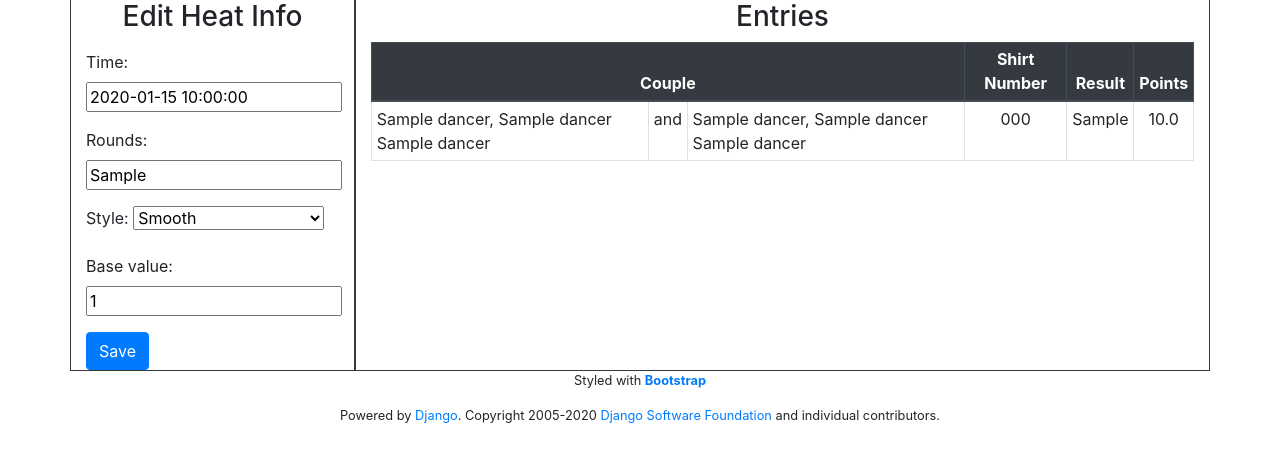
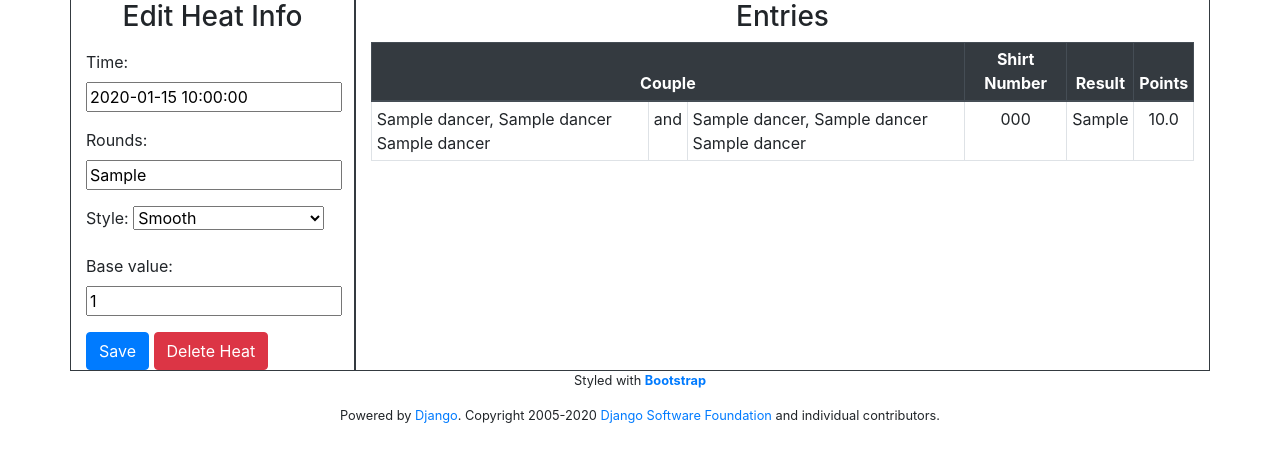
Before and after one commit to dlanghorne0428/dancesport-tracker-project, a Django app: page /comps/heat/1/ in a window 1280 px wide. Shown: the part 145-607 px from the top of the page. Run offline with Django 3.2, Linux system fonts and the light colour scheme; data comes from the database, SQL or seed files in the repository; tables that the repository leaves empty hold one stand-in row (values such as "Sample post"); parts of the project's set-up code (start-up, migrations or seed data) failed here and were passed over; some libraries are stand-ins or nearby versions.

Commit message:
Add Delete Heat button with confirmation

```diff
--- a/comps/templates/comps/heat.html
+++ b/comps/templates/comps/heat.html
@@ -17,7 +17,8 @@
     <form method="POST">
       {% csrf_token %}
       {{ form.as_p }}
-      <button class="btn btn-primary" type="submit">Save</button>
+      <input class="btn btn-primary" type="submit" name="submit" value = "Save"/>
+      <input class="btn btn-danger" type="submit" name="submit" value="Delete Heat" onclick="return confirm('Are you sure?')" />
     </form>
   </div>
 
@@ -50,9 +51,4 @@
   </div>
 </div>
 
-
-
-
-
-
 {% endblock %}
--- a/comps/views/heat.py
+++ b/comps/views/heat.py
@@ -15,10 +15,16 @@ def heat(request, heat_id):
     if request.method == "GET":
         form = HeatForm(instance=heat)
         return render(request, 'comps/heat.html', {'heat': heat, 'form': form, 'entries': entries})
-    else:
-        try:
-            form = HeatForm(request.POST, instance=heat)
-            form.save()
-            return redirect('comps:comp_heats', comp_id)
-        except ValueError:
-            return render(request, 'comps/heat.html', {'heat': heat, 'form': form, 'error': "Invalid data submitted."})
+    else: # POST
+        submit = request.POST.get("submit")
+        if submit == "Save":
+            try:
+                form = HeatForm(request.POST, instance=heat)
+                form.save()
+                return redirect('comps:comp_heats', comp_id)
+            except ValueError:
+                return render(request, 'comps/heat.html', {'heat': heat, 'form': form, 'error': "Invalid data submitted."})
+        elif submit == "Delete Heat":
+            print("Deleting", heat, heat.info)
+            heat.delete()
+            return redirect ('comps:comp_heats', comp_id)
```
